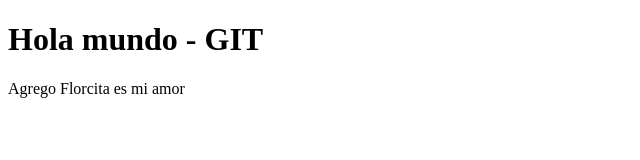
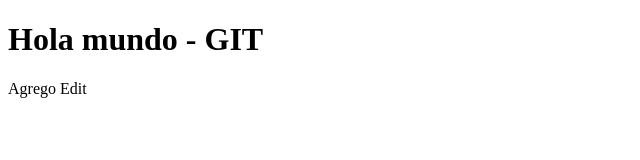
Before and after one commit to LuisFCall/GIT, a plain HTML site: page index.html in a window 1280 px wide. Shown: the whole page, without its empty margins (0-640 px from the left). Drawn offline with Linux system fonts and the light colour scheme.

Commit message:
Update index.html

```diff
--- a/index.html
+++ b/index.html
@@ -7,6 +7,6 @@
 </head>
 <body>
     <h1>Hola mundo - GIT</h1>
-    <p>Agrego Florcita es mi amor</p>
+    <p>Agrego Edit</p>
 </body>
 </html>
```
